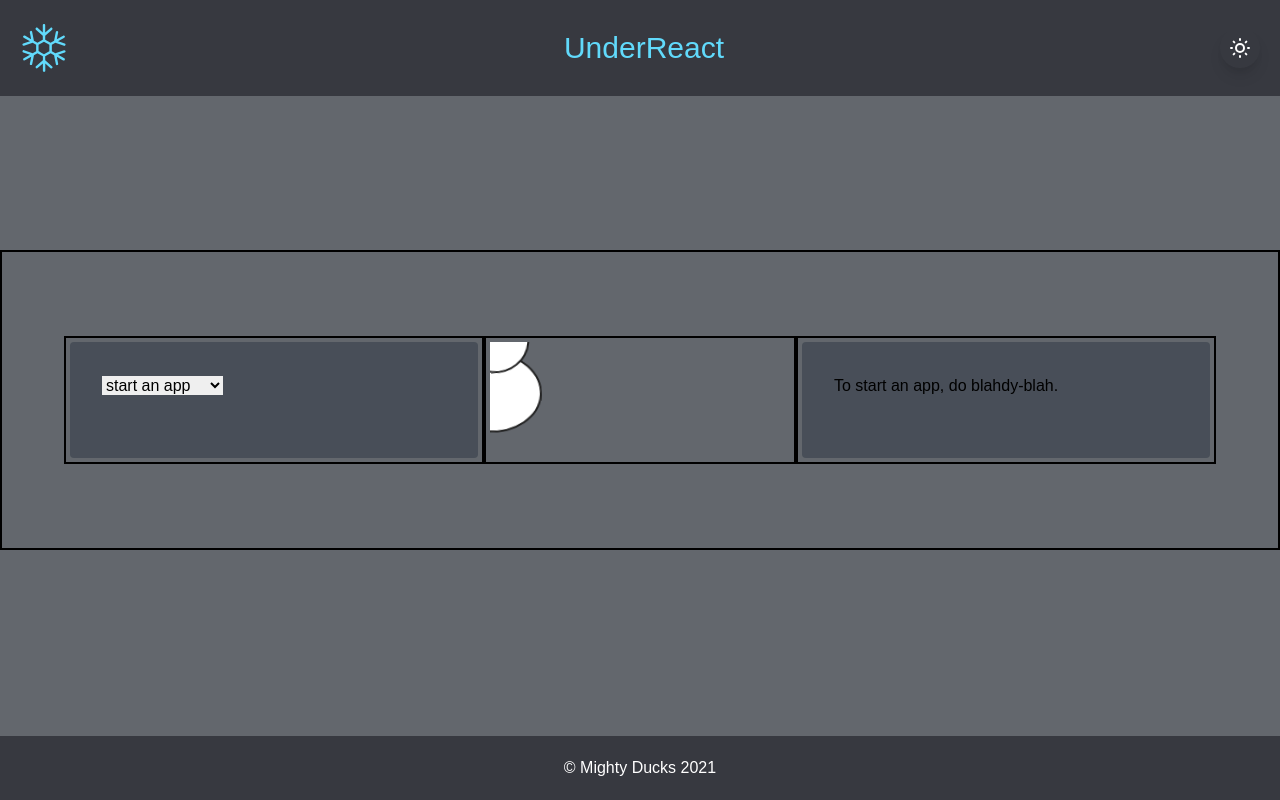
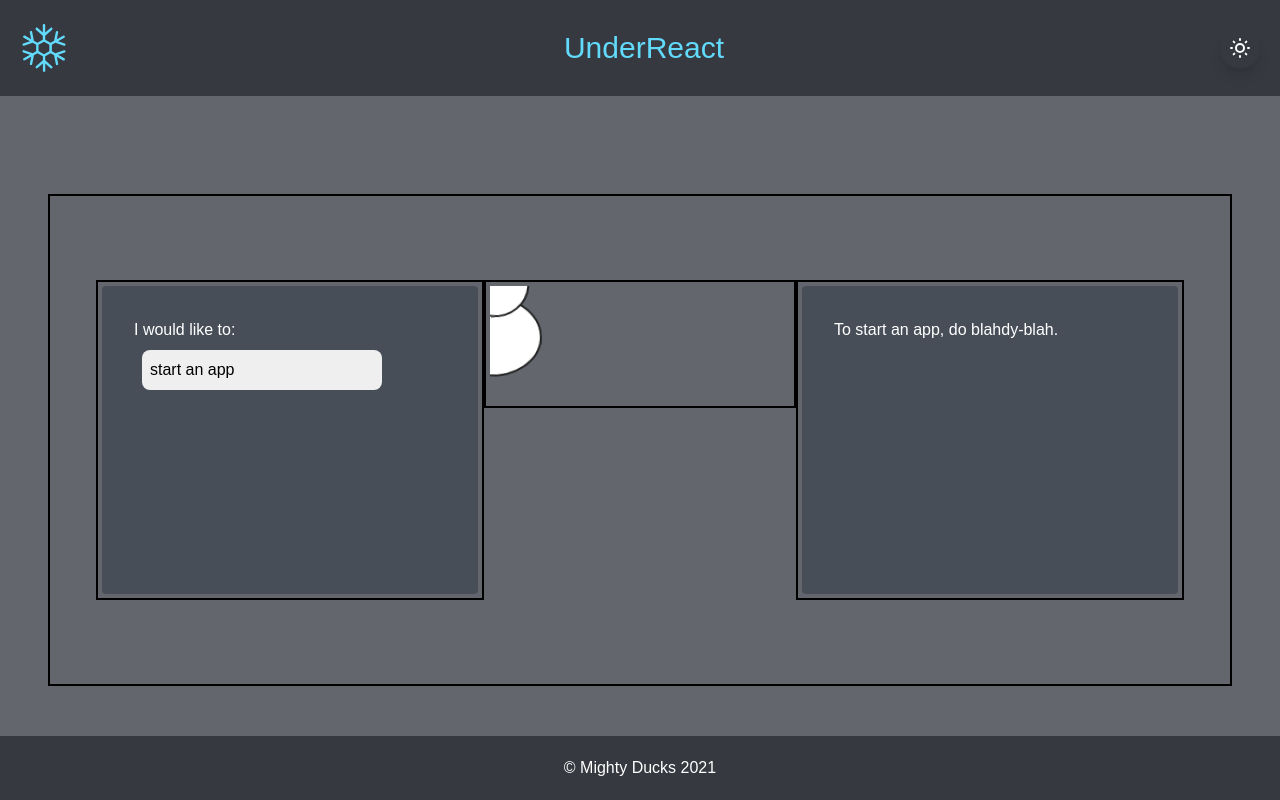
Before and after one commit to Holberton-Webstack-Portfolio-Project/UnderReact, a React (Create React App) app: page / in a window 1280 px wide. Built offline with nearby package versions, Linux system fonts and the light colour scheme.

Commit message:
[DEV] Add some styling to dropdown widget

```diff
--- a/src/App.js
+++ b/src/App.js
@@ -11,8 +11,9 @@ function App() {
     dark:bg-r_gray-2020
     ">
       <Nav />
-      <Body />
-{/*       <Placeholder classes="w-96 h-48"/> */}
+      <div className="w-full px-12">
+        <Body />
+      </div>
       <Footer />
     </div>
   );
--- a/src/components/Body.js
+++ b/src/components/Body.js
@@ -3,10 +3,8 @@ import DropdownWidget from './DropdownWidget';
 
 export default function Body() {
   return (
-  <div class="container px-5 py-24 mx-auto border-black border-2">
-    <div class="flex flex-wrap justify-center -m-3">
+  <div class="container px-5 py-24 mt-20 mx-auto border-black border-2">
       <DropdownWidget />
-    </div>
   </div>
   )
   }
--- a/src/components/ContentPane.js
+++ b/src/components/ContentPane.js
@@ -12,7 +12,7 @@ class ContentPane extends React.Component {
     return (
       <div class="p-1 mb-4 lg:w-1/3 lg:mb-0 border-black border-2">
         <div class="h-full bg-gray-800 bg-opacity-40 p-8 rounded">
-          <p>{this.props.content}</p>
+          <p className="dark:text-white">{this.props.content}</p>
         </div>
       </div>
     );
--- a/src/components/DropdownWidget.js
+++ b/src/components/DropdownWidget.js
@@ -65,16 +65,18 @@ class DropdownWidget extends React.Component {
       }
 
       return (
-        <select id={"dropdown"+ind.toString()} onChange={this.handleChange}>
+        <select className="appearance-none p-2 m-2 rounded-lg w-60" id={"dropdown"+ind.toString()} onChange={this.handleChange}>
           {children.map((x, ind) => {
             return (<option key={ind + 1} value={x}>{addTopic(x).title}</option>);
           })}
         </select>);
       });
     return (
-      <React.Fragment>
-        <div class="p-1 mb-6 lg:w-1/3 lg:mb-0 border-black border-2">
+      <div class="flex flex-wrap justify-center -m-3">
+
+        <div class="p-1 mb-6 lg:w-1/3 lg:mb-0 border-black border-2 h-80">
           <div class="h-full bg-gray-800 bg-opacity-40 p-8 rounded">
+            <h3 className="dark:text-white">I would like to:</h3>
             <form>
               {menu}
             </form>
@@ -82,7 +84,7 @@ class DropdownWidget extends React.Component {
         </div>
         <Melty />
         <ContentPane content={content} />
-      </React.Fragment>
+      </div>
     );
   }
 }
```
